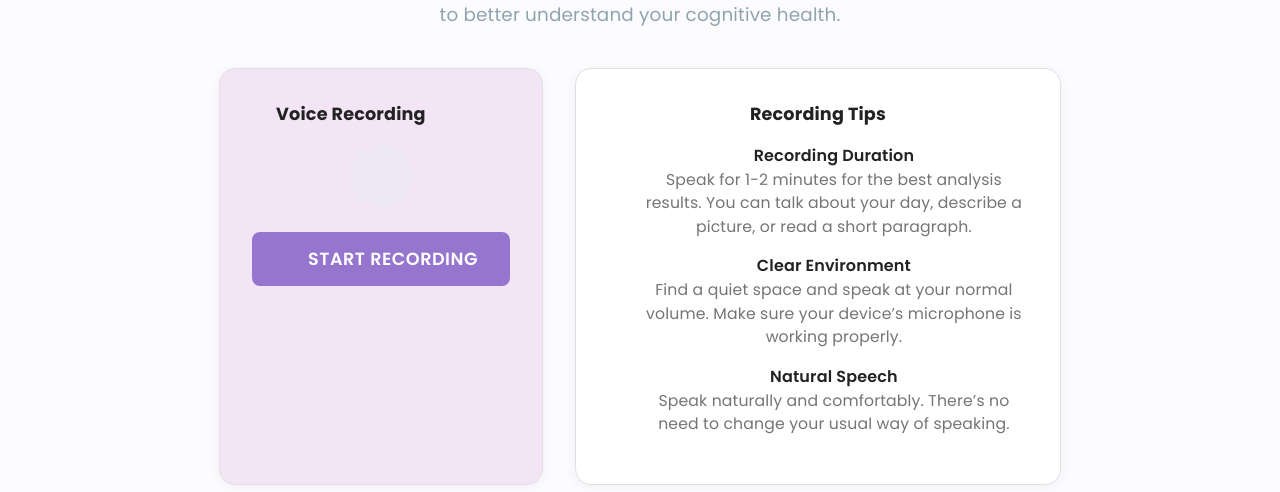
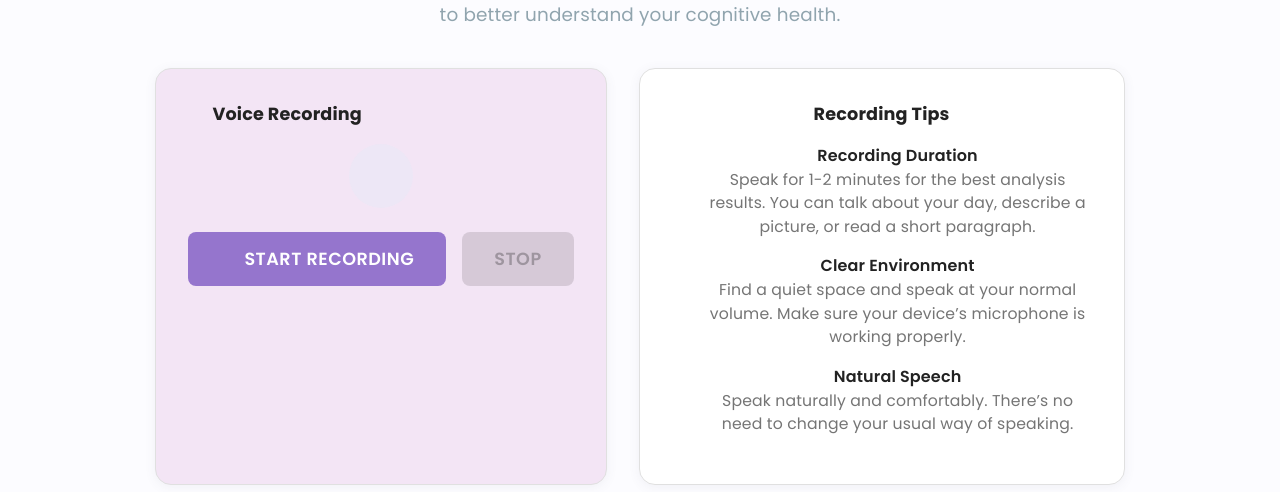
Before and after one commit to manishcodesq/NeuroNest, a React (Vite) app: page /voice in a window 1280 px wide. Shown: the part 308-800 px from the top of the page. Built offline with nearby package versions, Linux system fonts and the light colour scheme; some icons are missing.

Commit message:
Added recording feature in Voice Analysis Tab.

```diff
--- a/src/pages/VoiceAnalysis.jsx
+++ b/src/pages/VoiceAnalysis.jsx
@@ -1,4 +1,4 @@
-import React from "react";
+import React, { use, useRef, useState } from "react";
 import { Box, Typography, Grid, Paper, Button, Stack } from "@mui/material";
 import MicIcon from '@mui/icons-material/Mic';
 import VolumeUpIcon from '@mui/icons-material/VolumeUp';
@@ -23,7 +23,47 @@ const tips = [
   },
 ];
 
+const processVoice = () => {
+  alert("Voice recording functionality is not implemented yet. This is a placeholder for future development.");
+}
+
 const VoiceAnalysis = () => {
+  const [recording, setRecording] = useState(false);
+  const [audioURL, setAudioURL] = useState(null);
+  const [err, setErr] = useState("");
+  const mediaRecorderRef = useRef(null);
+  const audioChucksRef = useRef([]);
+
+  const startRecording = async () => {
+    setErr("");
+    setAudioURL(null);
+    try {
+      const stream = await navigator.mediaDevices.getUserMedia({ audio: true });
+      mediaRecorderRef.current = new MediaRecorder(stream);
+      audioChucksRef.current = [];
+      mediaRecorderRef.current.ondataavailable = (event) => {
+        audioChucksRef.current.push(event.data);
+      };
+      mediaRecorderRef.current.onstop = () => {
+        const audioBlob = new Blob(audioChucksRef.current, { type: 'audio/webm' });
+        const audioUrl = URL.createObjectURL(audioBlob);
+        setAudioURL(audioUrl);
+        console.log("Audio URL:", audioUrl);
+      };
+      mediaRecorderRef.current.start();
+      setRecording(true);
+    } catch(err) {
+      setErr("Failed to access microphone. Please check your permissions.");
+    }
+  };
+
+  const stopRecording = () => {
+    if (mediaRecorderRef.current && recording) {
+      mediaRecorderRef.current.stop();
+      setRecording(false);
+    }
+  };
+
   return (
     <Box sx={{ bgcolor: '#fcfcff', minHeight: '100vh', py: 6, px: 0, width: '100vw', position: 'relative', left: '50%', right: '50%', marginLeft: '-50vw', marginRight: '-50vw' }}>
       <Typography variant="h2" sx={{ fontWeight: 700, fontFamily: 'Poppins', color: '#222', textAlign: 'center', mb: 1 }}>
@@ -56,6 +96,7 @@ const VoiceAnalysis = () => {
             <Box sx={{ bgcolor: '#ede7f6', borderRadius: '50%', p: 3, mb: 3, display: 'flex', alignItems: 'center', justifyContent: 'center' }}>
               <MicIcon sx={{ fontSize: 56, color: '#9575cd' }} />
             </Box>
+            <Stack direction="row" spacing={2}>
               <Button variant="contained" startIcon={<MicIcon />} sx={{
                 bgcolor: '#9575cd',
                 color: '#fff',
@@ -67,9 +108,45 @@ const VoiceAnalysis = () => {
                 py: 1.5,
                 boxShadow: 'none',
                 '&:hover': { bgcolor: '#7e57c2' },
-            }}>
+              }}
+              onClick={startRecording}
+              disabled={recording}
+              >
                 Start Recording
               </Button>
+              <Button
+                  variant="contained"
+                  sx={{
+                    bgcolor: "#bdbdbd",
+                    color: "#fff",
+                    fontFamily: "Poppins",
+                    fontWeight: 600,
+                    borderRadius: 2,
+                    fontSize: "1.1rem",
+                    px: 4,
+                    py: 1.5,
+                    boxShadow: "none",
+                    "&:hover": { bgcolor: "#757575" },
+                  }}
+                  onClick={stopRecording}
+                  disabled={!recording}
+                >
+                  Stop
+                </Button>
+              </Stack>
+              {err && (
+              <Typography sx={{ mt: 2, color: "#d32f2f", fontWeight: 600 }}>
+                {err}
+              </Typography>
+            )}
+            {audioURL && (
+              <Box sx={{ mt: 3, width: "100%" }}>
+                <Typography sx={{ fontFamily: "Poppins", fontWeight: 600, color: "#222", mb: 1 }}>
+                  Your Recording:
+                </Typography>
+                <audio controls src={audioURL} style={{ width: "100%" }} />
+              </Box>
+            )}
           </Paper>
         </Grid>
         <Grid item xs={12} md={5} sx={{ display: 'flex', justifyContent: 'center' }}>
```
Lines whose indentation alone changed are shown as unchanged.
